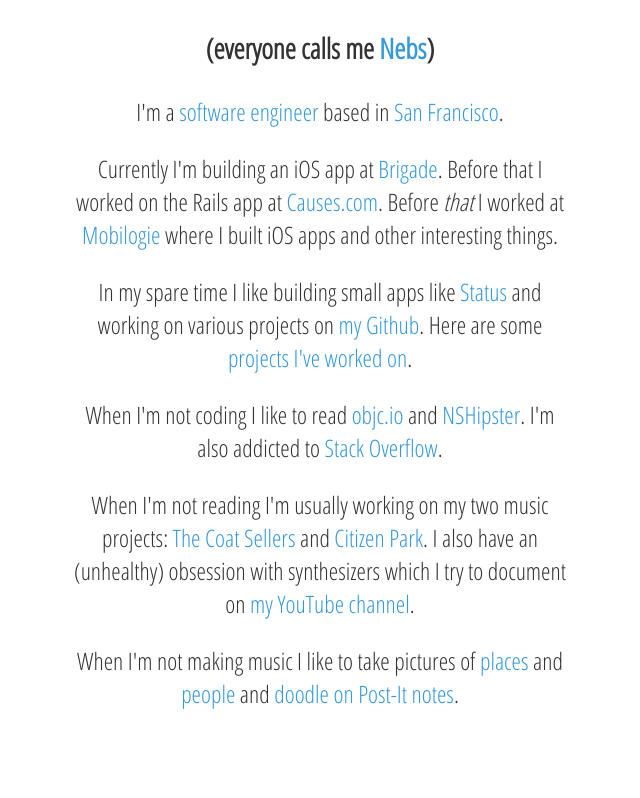
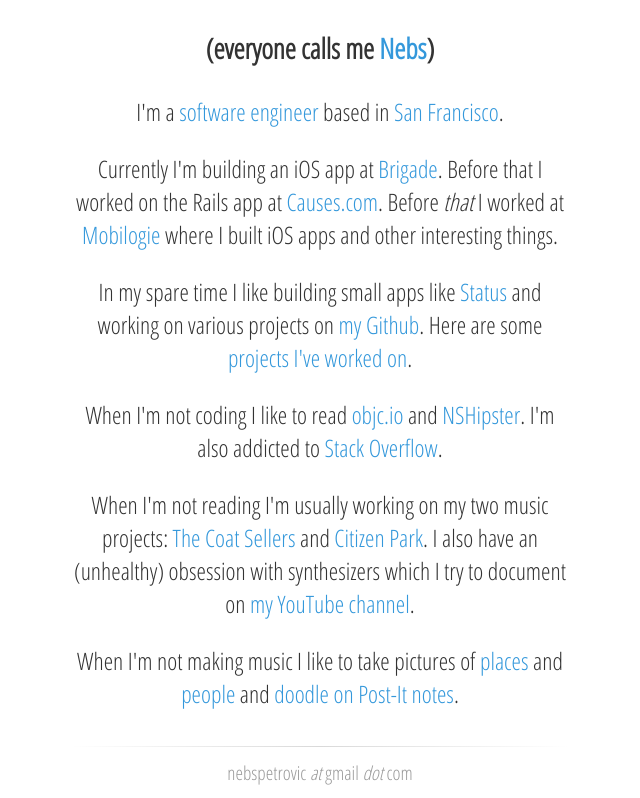
Before and after one commit to nebs/nebojsa-petrovic-website, a plain HTML site: page index.html in a window 1280 px wide. Shown: the part 80-878 px from the top of the page, without its empty margins (320-960 px from the left). Before the commit the page ends 826 px from the top, so only its background shows below. Drawn offline with Linux system fonts and the light colour scheme.

Commit message:
Add email to footer
This commit adds the email address to the footer.
.
It also adds a hr bar with gradient.

```diff
--- a/home/css/style.css
+++ b/home/css/style.css
@@ -24,3 +24,19 @@
 	max-width: 500px;
 	margin: 0px auto;
 }
+
+hr {
+	max-width: 500px;
+    border: 0;
+    height: 1px;
+	opacity: 0.2;
+    background-image: -webkit-linear-gradient(left, rgba(0,0,0,0), rgba(0,0,0,0.75), rgba(0,0,0,0));
+    background-image:    -moz-linear-gradient(left, rgba(0,0,0,0), rgba(0,0,0,0.75), rgba(0,0,0,0));
+    background-image:     -ms-linear-gradient(left, rgba(0,0,0,0), rgba(0,0,0,0.75), rgba(0,0,0,0));
+    background-image:      -o-linear-gradient(left, rgba(0,0,0,0), rgba(0,0,0,0.75), rgba(0,0,0,0));
+}
+
+footer {
+	color: #999;
+	font-size: 0.8em;
+}
--- a/index.html
+++ b/index.html
@@ -11,7 +11,7 @@
 
 	<p>I'm a <a target="_blank" href="http://www.linkedin.com/in/nebspetrovic">software engineer</a> based in <a target="_blank" href="https://www.google.com/maps/place/San+Francisco,+CA/@37.7577,-122.4376,12z/data=!3m1!4b1!4m2!3m1!1s0x80859a6d00690021:0x4a501367f076adff">San Francisco</a>.</p>
 
-	<p>Currently I'm building an iOS app at <a target="_bank" href="https://twitter.com/joinbrigade">Brigade</a>. Before that I worked on the Rails app at <a target="_blank" href="https://www.causes.com/">Causes.com</a>. Before <i>that</i> I worked at <a target="_blank" href="http://www.mobilogie.com">Mobilogie</a> where I built iOS apps and other interesting things.</p>
+	<p>Currently I'm building an iOS app at <a target="_bank" href="https://twitter.com/joinbrigade">Brigade</a>. Before that I worked on the Rails app at <a target="_blank" href="https://www.causes.com/">Causes.com</a>. Before <em>that</em> I worked at <a target="_blank" href="http://www.mobilogie.com">Mobilogie</a> where I built iOS apps and other interesting things.</p>
 
 	<p>In my spare time I like building small apps like <a target="_blank" href="https://itunes.apple.com/us/app/status-quotes/id639977741?ls=1&mt=8">Status</a> and working on various projects on <a target="_blank" href="https://github.com/nebspetrovic">my Github</a>. Here are some <a target="_blank" href="home/projects/index.html">projects I've worked on</a>.</p>
 
@@ -20,5 +20,10 @@
 	<p>When I'm not reading I'm usually working on my two music projects: <a target="_blank" href="http://www.thecoatsellers.com">The Coat Sellers</a> and <a target="_blank" href="http://citizenpark.bandcamp.com">Citizen Park</a>. I also have an (unhealthy) obsession with synthesizers which I try to document on <a target="_blank" href="http://www.youtube.com/c/n3bsvid">my YouTube channel</a>.</p>
 
 	<p>When I'm not making music I like to take pictures of <a target="_blank" href="http://placesthroughalens.tumblr.com/">places</a> and <a target="_blank" href="http://peoplethroughalens.tumblr.com/">people</a> and <a target="_blank" href="http://dailypostitsketches.tumblr.com">doodle on Post-It notes</a>.</p>
+
+	<hr />
+	<footer>
+		nebspetrovic <em>at</em> gmail <em>dot</em> com
+	</footer>
   </body>
 </html>
```
Also changed, not shown: 1 other file.
